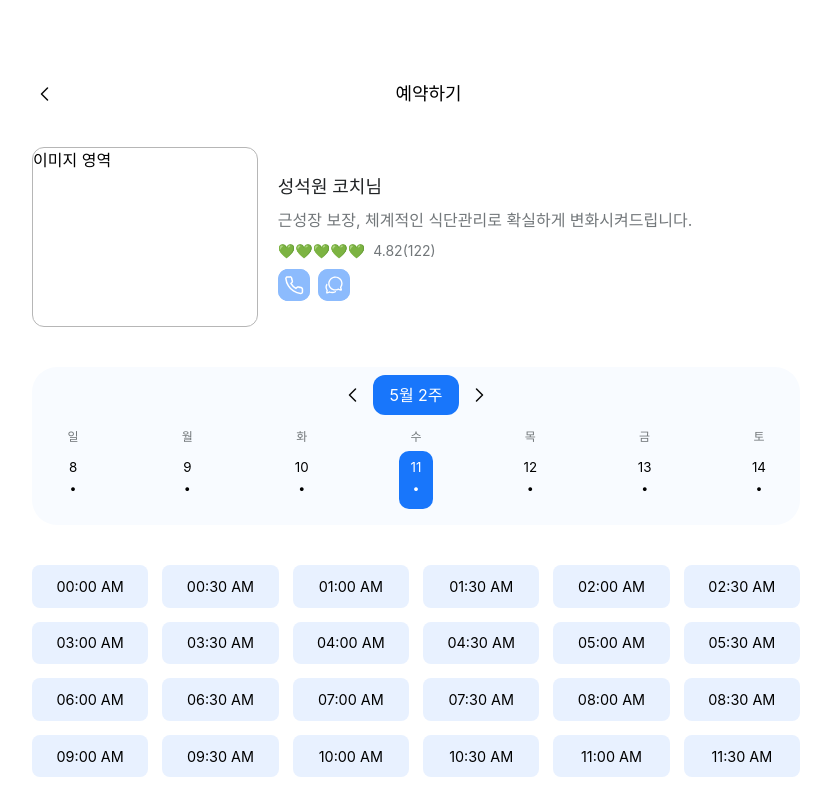
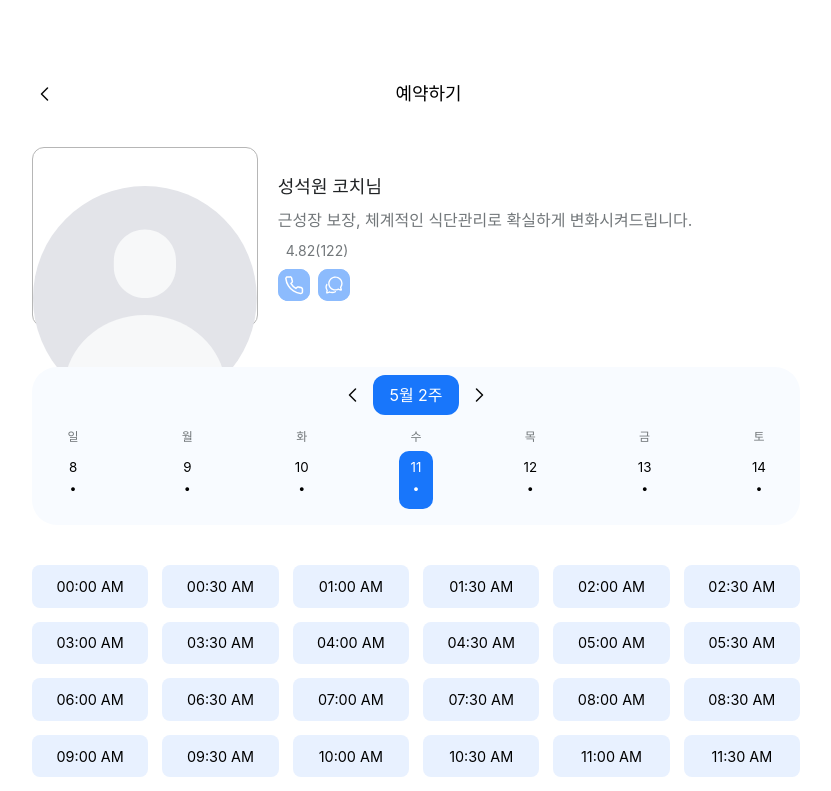
Before and after one commit to TeamSmalt/fittoo_reservation, a React (Vite) app: page /reservation/1 in a window 1280 px wide. Shown: the top 791 px of the page, without its empty margins (224-1055 px from the left). Built offline with nearby package versions, Linux system fonts and the light colour scheme; a web font is replaced by a local one.

Commit message:
📝 rate 변경

```diff
--- a/src/components/reservation/CoachCard.tsx
+++ b/src/components/reservation/CoachCard.tsx
@@ -2,20 +2,23 @@ import React from 'react';
 
 import Message from 'assets/svg/Message';
 import Phone from 'assets/svg/Phone';
+import DefaultImage from 'assets/svg/DefaultImage';
 
 type CoachCardProps = {};
 
 const CoachCard = ({}: CoachCardProps) => {
   return (
     <div className="coach-card">
-      <div className="coach-card__image">이미지 영역</div>
+      <div className="coach-card__image">
+        <DefaultImage />
+      </div>
       <div className="coach-card__info">
         <span className="coach-card__name">성석원 코치님</span>
         <span className="coach-card__description">
           근성장 보장, 체계적인 식단관리로 확실하게 변화시켜드립니다.
         </span>
         <div className="coach-card__rate">
-          <span>💚💚💚💚💚</span>
+          <div className="coach-card__rate-start"></div>
           <span>4.82(122)</span>
         </div>
         <div className="coach-card__send">
```
